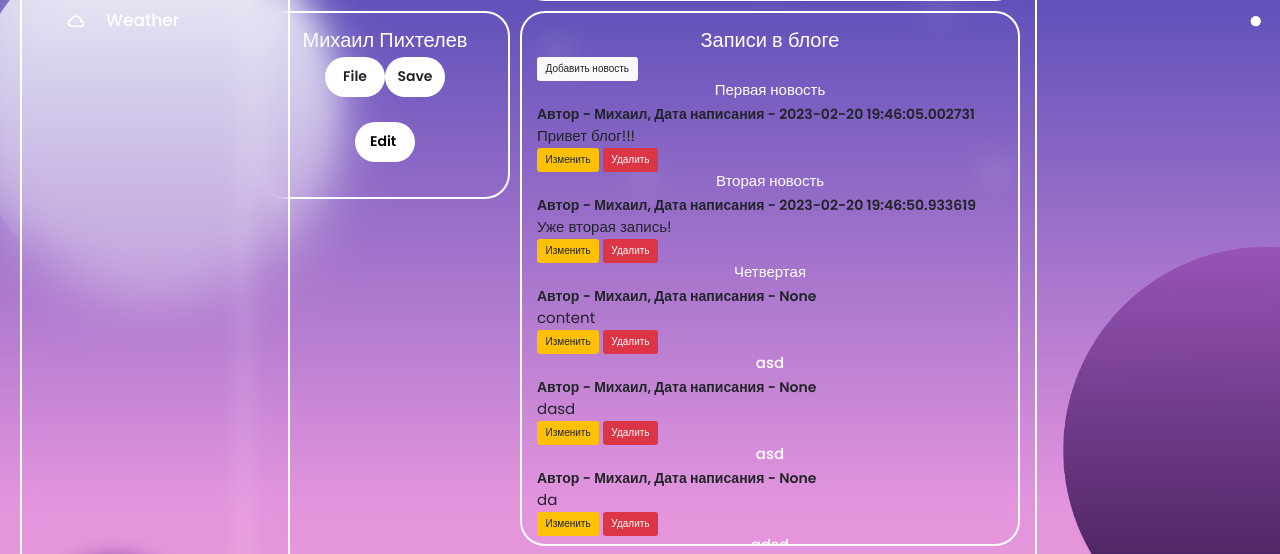
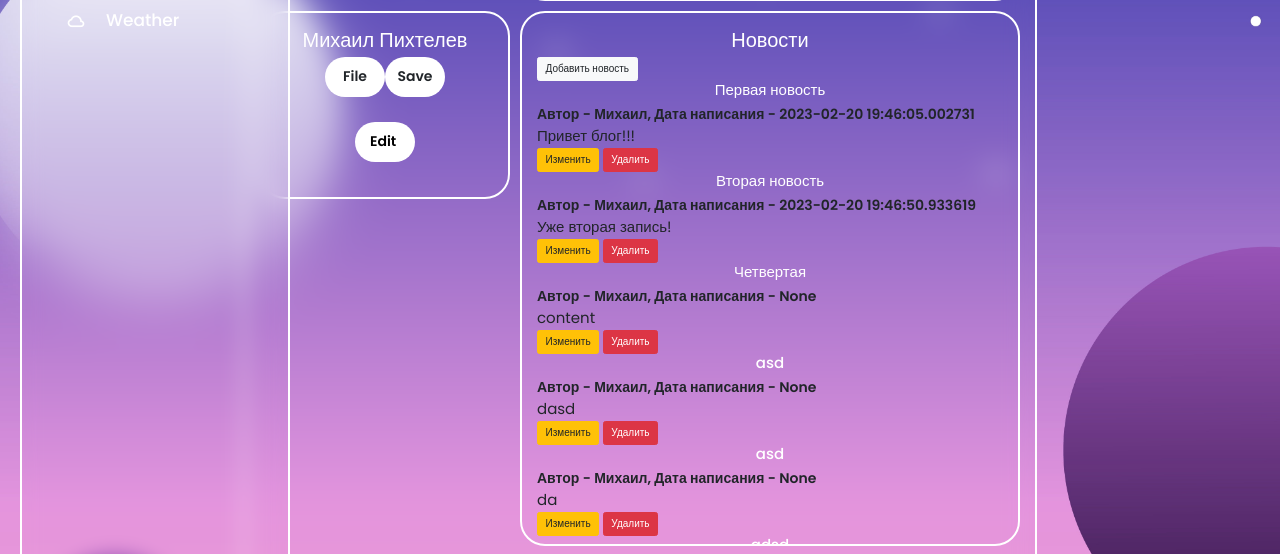
Before and after one commit to AmmiMal/web_messenger, a Flask app: page /my_profile in a window 1280 px wide; the page is wider, and only the part inside the window is pictured. Shown: the part 378-932 px from the top of that part. Run offline with Flask 3, Linux system fonts and the light colour scheme; a user stored in the database is signed in; data comes from the database, SQL or seed files in the repository; data that the repository does not hold is empty; some libraries are stand-ins or nearby versions.

Commit message:
доделан профиль.

```diff
--- a/templates/my_profile.html
+++ b/templates/my_profile.html
@@ -71,7 +71,7 @@
                 </ul>
         </section>
         <section class="news">
-            <h1>Записи в блоге</h1>
+            <h1>Новости</h1>
             {% if current_user.is_authenticated %}
     <a href="news" class="btn btn-light">Добавить новость</a>
 {% endif %}
```
